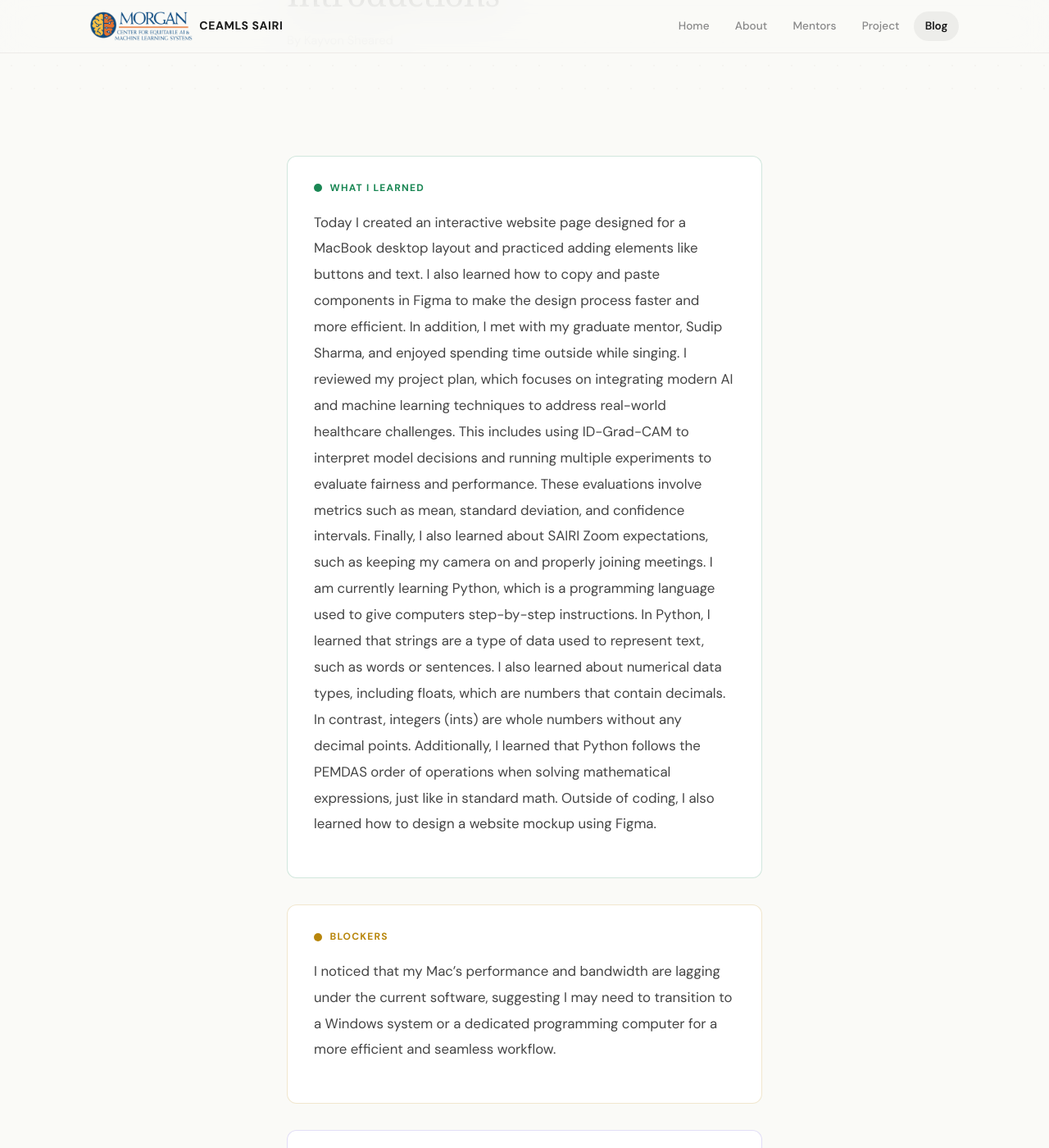
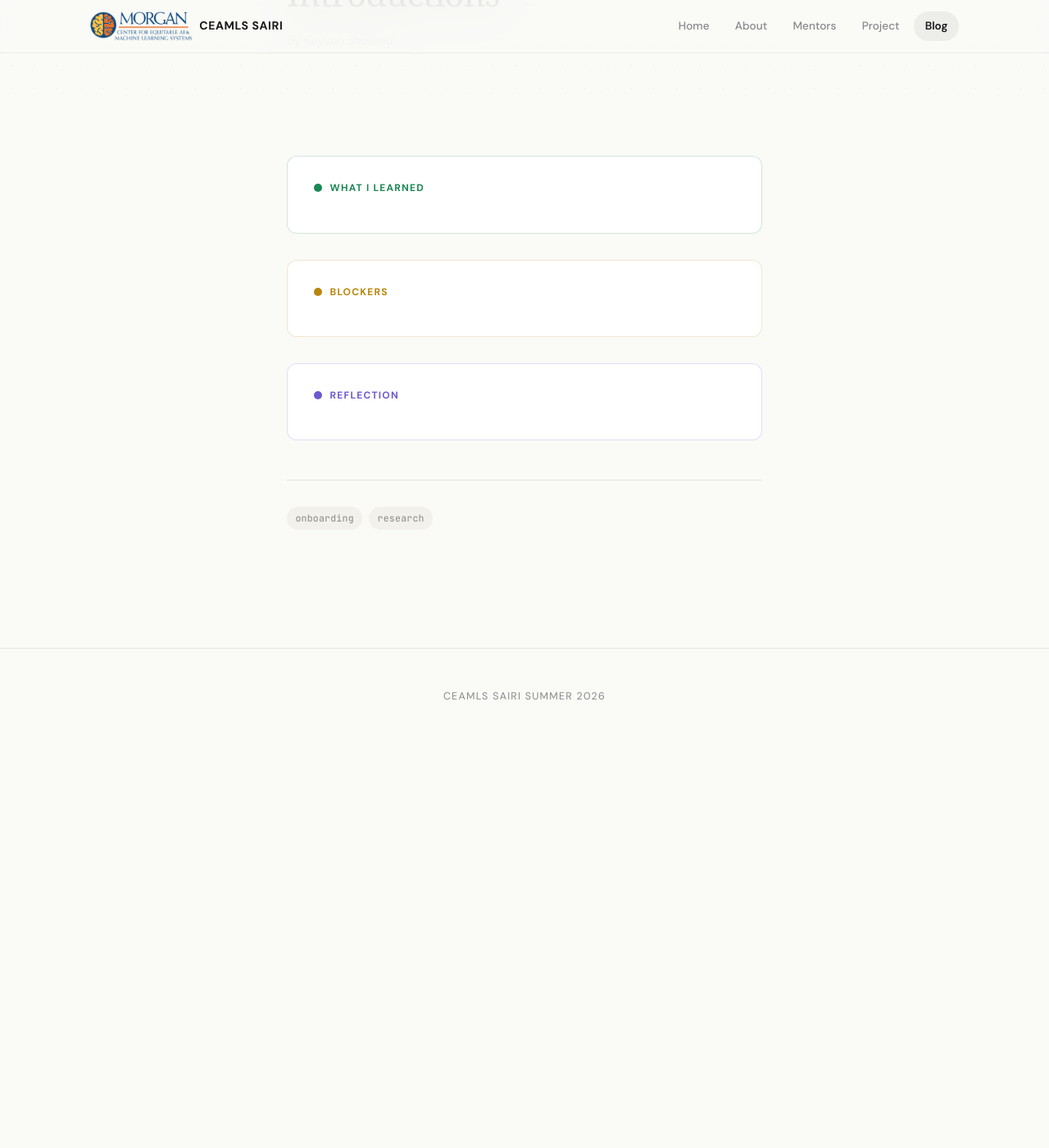
Before and after one commit to shearedk/shearedkceamls26.github.io, a Jekyll site: the page built from _posts/2026-05-27-day-2.md, in a window 1280 px wide and 1400 px high, scrolled down 298 px. Shown: the whole window at 82% size. Built offline with Jekyll 4.4.1, drawn with Linux system fonts in a browser that asks for light colours; some web fonts are replaced; after the commit the page ends 1206 px from its top, so only the background shows below that; some of the changed text lies outside the part shown.

```diff
--- a/_posts/2026-05-27-day-2.md
+++ b/_posts/2026-05-27-day-2.md
@@ -6,11 +6,11 @@ permalink: /day2.html
 tags: ["onboarding", "research"]
 
 what_i_learned: |
-  Today I created an interactive website page designed for a MacBook desktop layout and practiced adding elements like buttons and text. I also learned how to copy and paste components in Figma to make the design process faster and more efficient. In addition, I met with my graduate mentor, Sudip Sharma, and enjoyed spending time outside while singing. I reviewed my project plan, which focuses on integrating modern AI and machine learning techniques to address real-world healthcare challenges. This includes using ID-Grad-CAM to interpret model decisions and running multiple experiments to evaluate fairness and performance. These evaluations involve metrics such as mean, standard deviation, and confidence intervals. Finally, I also learned about SAIRI Zoom expectations, such as keeping my camera on and properly joining meetings. I am currently learning Python, which is a programming language used to give computers step-by-step instructions. In Python, I learned that strings are a type of data used to represent text, such as words or sentences. I also learned about numerical data types, including floats, which are numbers that contain decimals. In contrast, integers (ints) are whole numbers without any decimal points. Additionally, I learned that Python follows the PEMDAS order of operations when solving mathematical expressions, just like in standard math. Outside of coding, I also learned how to design a website mockup using Figma.
+
 
 blockers: |
-  I noticed that my Mac’s performance and bandwidth are lagging under the current software, suggesting I may need to transition to a Windows system or a dedicated programming computer for a more efficient and seamless workflow.
+
 
 reflection: |
-  I thoroughly enjoy learning about Python and Figma in this program. As a psychology major, I initially felt nervous because I had no prior coding experience. However, the instructors taught the material in a clear and effective way that made it much more accessible. I am now becoming more comfortable with basic coding concepts such as strings, integers, floats, and how Python follows PEMDAS for calculations. Because of this support and progress, I feel more confident and motivated to continue learning Python. In addition to coding, I also enjoyed working with Figma to create a website mockup. I am very proud of the design I created and how I was able to build an interactive page for a MacBook desktop layout. I learned how to add buttons, insert text, and copy and paste elements to improve my workflow. Moving forward, I plan to use these skills to develop a more advanced and functional website design of my own. Overall, I am excited to continue building on this foundation as I move into my Python 101 course and keep growing my skills.
+
 ---
```
